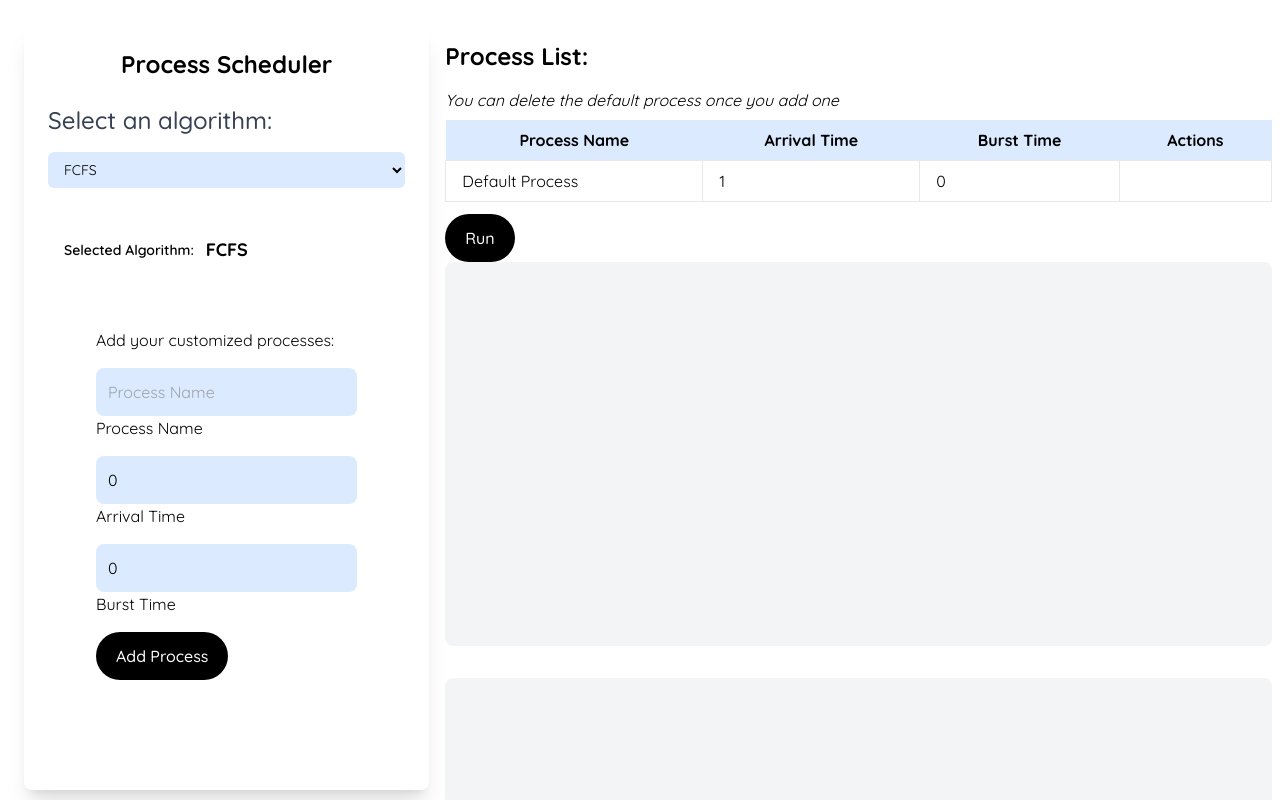
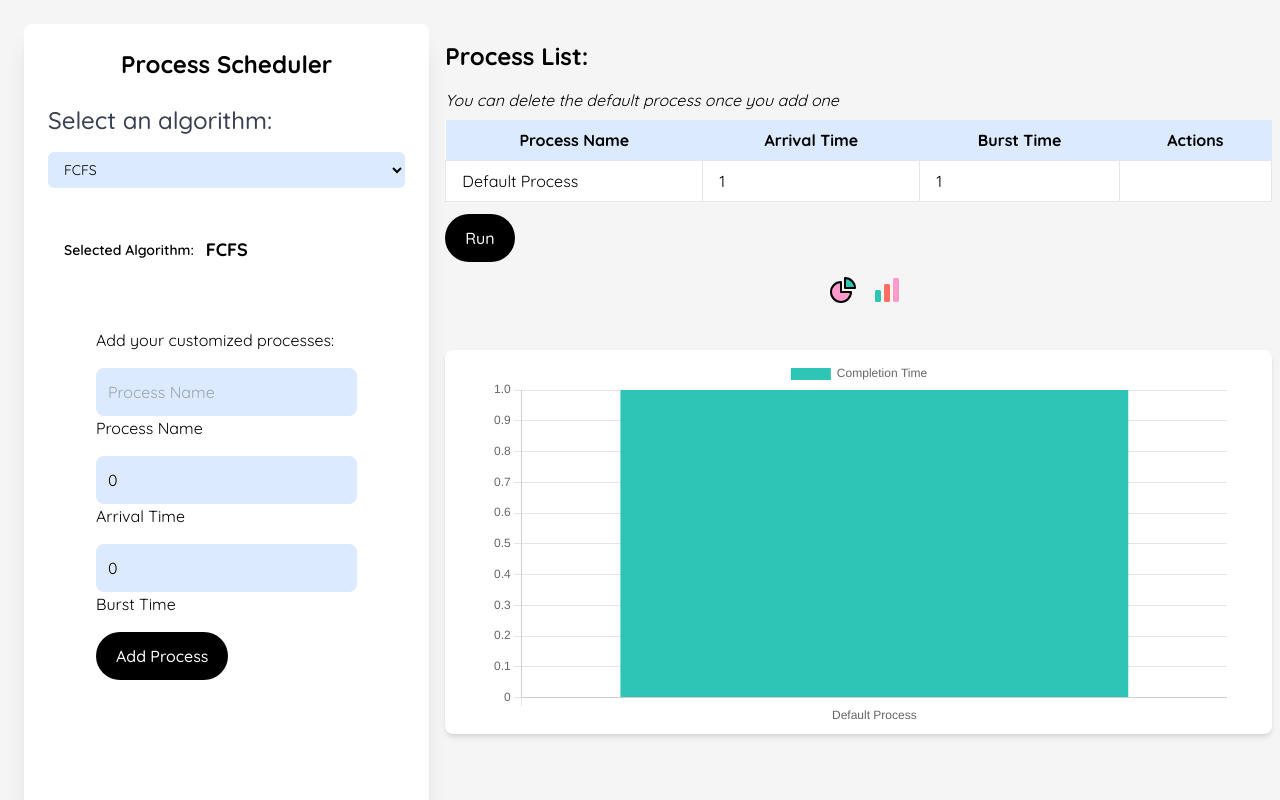
Before and after one commit to bhuwan9898/Process-Scheduling-Algorithms, a React (Vite) app: page / in a window 1280 px wide. Both pictures are taken after a click on the button "Run". Shown: the top 800 px of the page. Built offline with nearby package versions, Linux system fonts and the light colour scheme.

Commit message:
bar chart and pie chart display works

```diff
--- a/src/algorithms/schedulingAlgotrithms.js
+++ b/src/algorithms/schedulingAlgotrithms.js
@@ -1,30 +1,32 @@
-// schedulingAlgorithms.js
-
 export function fcfs(processList) {
     // Sort processes based on arrival time
-  processList.sort((a, b) => a.arrivalTime - b.arrivalTime);
+    processList.sort((a, b) => Number(a.arrivalTime) - Number(b.arrivalTime)); // Ensure arrivalTime is a number
 
     let currentTime = 0; // Tracks the current time
     const result = [];
 
     for (const process of processList) {
+      // Convert burstTime and arrivalTime to numbers
+      const burstTime = Number(process.burstTime);
+      const arrivalTime = Number(process.arrivalTime);
+
       // Calculate the completion time
-    const completionTime = currentTime + process.burstTime;
+      const completionTime = currentTime + burstTime; // Ensure addition is done with numbers
 
       // Calculate waiting time
-    const waitingTime = currentTime - process.arrivalTime;
+      const waitingTime = currentTime - arrivalTime;
 
       // Calculate turnaround time
-    const turnaroundTime = completionTime - process.arrivalTime;
+      const turnaroundTime = completionTime - arrivalTime;
 
       // Add results for the current process
       result.push({
         processName: process.processName,
-      arrivalTime: process.arrivalTime,
-      burstTime: process.burstTime,
-      completionTime,
-      waitingTime,
-      turnaroundTime,
+        arrivalTime: arrivalTime,
+        burstTime: burstTime,
+        completionTime: completionTime,
+        waitingTime: waitingTime,
+        turnAroundTime: turnaroundTime,
       });
 
       // Update current time
@@ -33,11 +35,11 @@ export function fcfs(processList) {
 
     return result; // Return the results array
   }
-// schedulingAlgorithms.js
 
-export function stf(processList) {
+
+export function sjf(processList) {
   // Sort processes based on burst time
-  processList.sort((a, b) => a.burstTime - b.burstTime);
+  processList.sort((a, b) => Number(a.burstTime) - Number(b.burstTime));
 
   let currentTime = 0; // Tracks the current time
   const result = [];
@@ -45,7 +47,7 @@ export function stf(processList) {
   for (const process of processList) {
     // Check if the process has arrived before the current time
     if (process.arrivalTime > currentTime) {
-      currentTime = process.arrivalTime; // Move current time forward if the process hasn't arrived yet
+      currentTime = Number(process.arrivalTime); // Move current time forward if the process hasn't arrived yet
     }
 
     // Calculate the completion time
@@ -60,11 +62,11 @@ export function stf(processList) {
     // Add results for the current process
     result.push({
         processName: process.processName,
-      arrivalTime: process.arrivalTime,
-      burstTime: process.burstTime,
-      completionTime,
-      waitingTime,
-      turnaroundTime,
+        arrivalTime: arrivalTime,
+        burstTime: burstTime,
+        completionTime: completionTime,
+        waitingTime: waitingTime,
+        turnAroundTime: turnaroundTime,
       });
 
     // Update current time
--- a/src/components/GanttCharts.jsx
+++ b/src/components/GanttCharts.jsx
@@ -1,11 +1,143 @@
-import React from "react";
-import {Chart as ChartJS} from "chart.js/auto";
-import {Bar, Doughnut, Line} from "react-chartjs-2";
-function GanttCharts() {
+import { useState } from "react";
+import { Chart as ChartJS } from "chart.js/auto";
+import { Bar, Doughnut, Line } from "react-chartjs-2";
+function GanttCharts(props) {
+  const [showPieChart, setShowPieChart] = useState(false);
+  let graphData = props.graphData;
+  console.log(graphData);
   return (
-    <div className="grid grid-cols-1 gap-4  lg:gap-8">
-      <div className="h-96 rounded-lg bg-gray-100"></div>
-      <div className="h-32 rounded-lg bg-gray-100"></div>
+    <div className="grid grid-cols-1  justify-items-center gap-4  lg:gap-8">
+      <div>
+        <button
+          onClick={() => {
+            setShowPieChart(true);
+          }}
+          className="p-3 items-center"
+        >
+          <svg
+            xmlns="http://www.w3.org/2000/svg"
+            fill="none"
+            viewBox="0 0 24 24"
+            strokeWidth={1.5}
+            stroke="currentColor"
+            className="size-8"
+          >
+            <path
+              strokeLinecap="round"
+              strokeLinejoin="round"
+              d="M10.5 6a7.5 7.5 0 1 0 7.5 7.5h-7.5V6Z"
+              fill="#ff9bcb"
+            />
+            <path
+              strokeLinecap="round"
+              strokeLinejoin="round"
+              d="M13.5 10.5H21A7.5 7.5 0 0 0 13.5 3v7.5Z"
+              fill="#2ec4b6"
+            />
+          </svg>
+        </button>
+        <button
+          onClick={() => {
+            setShowPieChart(false);
+          }}
+        >
+          <svg
+            xmlns="http://www.w3.org/2000/svg"
+            fill="none"
+            viewBox="0 0 24 24"
+            strokeWidth={1.5}
+            className="size-8"
+          >
+            <path
+              strokeLinecap="round"
+              strokeLinejoin="round"
+              d="M3 13.125C3 12.504 3.504 12 4.125 12h2.25c.621 0 1.125.504 1.125 1.125v6.75C7.5 20.496 6.996 21 6.375 21h-2.25A1.125 1.125 0 0 1 3 19.875v-6.75Z"
+              fill="#2ec4b6" // Color for the first bar
+            />
+            <path
+              strokeLinecap="round"
+              strokeLinejoin="round"
+              d="M9.75 8.625c0-.621.504-1.125 1.125-1.125h2.25c.621 0 1.125.504 1.125 1.125v11.25c0 .621-.504 1.125-1.125 1.125h-2.25a1.125 1.125 0 0 1-1.125-1.125V8.625Z"
+              fill="#ff6f61" // Color for the second bar
+            />
+            <path
+              strokeLinecap="round"
+              strokeLinejoin="round"
+              d="M16.5 4.125c0-.621.504-1.125 1.125-1.125h2.25C20.496 3 21 3.504 21 4.125v15.75c0 .621-.504 1.125-1.125 1.125h-2.25a1.125 1.125 0 0 1-1.125-1.125V4.125Z"
+              fill="#ff9bcb" // Color for the third bar
+            />
+          </svg>
+        </button>
+      </div>
+
+      <div className=" grid justify-items-center h-96 w-full rounded-lg shadow-md bg-white p-2 ml-">
+        {!showPieChart && (
+          <Bar
+            data={{
+              labels: graphData.map((data) => data.processName),
+              datasets: [
+                {
+                  label: "Completion Time",
+                  data: graphData.map((data) => data.completionTime),
+                  backgroundColor: [
+                    "#2ec4b6",
+                    "#ff6f61",
+                    "#f77f00",
+                    "#ff9bcb",
+                    "#cdb4db",
+                    "#f4a261",
+
+                    // Neutrals
+                    "#333333",
+                    "#8d99ae",
+                    "#f7f7f7",
+                    "#b0b0b0",
+
+                    // Accent Colors
+                    "#3a86ff",
+                    "#80ed99",
+                    "#ff595e",
+                  ],
+                },
+              ],
+            }}
+          />
+        )}
+        {showPieChart && (
+          <Doughnut
+            data={{
+              labels: graphData.map((data) => data.processName),
+              datasets: [
+                {
+                  label: "Completion Time",
+                  data: graphData.map((data) => data.completionTime),
+                  backgroundColor: [
+                    "#2ec4b6",
+                    "#ff6f61",
+                    "#f77f00",
+                    "#ff9bcb",
+                    "#cdb4db",
+                    "#f4a261",
+
+                    // Neutrals
+                    "#333333",
+                    "#8d99ae",
+                    "#f7f7f7",
+                    "#b0b0b0",
+
+                    // Accent Colors
+                    "#3a86ff",
+                    "#80ed99",
+                    "#ff595e",
+                  ],
+                },
+              ],
+            }}
+          />
+        )}
+      </div>
+
+      <div className="h-96 rounded-lg shadow-md bg-white"></div>
     </div>
   );
 }
--- a/src/components/ProcessScheduler.jsx
+++ b/src/components/ProcessScheduler.jsx
@@ -1,11 +1,21 @@
 import React, { useState } from "react";
-import { fcfs } from "../algorithms/schedulingAlgotrithms";
+import { fcfs, sjf } from "../algorithms/schedulingAlgotrithms";
 import GanttCharts from "./GanttCharts";
+
 const ProcessScheduler = () => {
   const [selectedProcessList, setSelectedProcessList] = useState([
-    { processName: "Default Process", arrivalTime: 1, burstTime: 0 },
+    {
+      processName: "Default Process",
+      arrivalTime: 1,
+      burstTime: 1,
+      completionTime: 1,
+      waitingTime: 1,
+      turnAroundTime: 1,
+    },
   ]);
   const [selectedAlgorithm, setSelectedAlgorithm] = useState("FCFS");
+  const [runClicked, setRunClicked] = useState(false);
+  const [graphData, setGraphData] = useState(null);
   const [formValues, setFormValues] = useState({
     processName: "",
     arrivalTime: 0,
@@ -50,12 +60,27 @@ const ProcessScheduler = () => {
     setSelectedProcessList(updatedAlgorithms);
   };
   const handleRunButton = () => {
-    console.log(fcfs(selectedProcessList));
+    let data;
+    switch (selectedAlgorithm) {
+      case "FCFS":
+        data = fcfs(selectedProcessList);
+        break;
+      case "SJF":
+        data = sjf(selectedProcessList);
+        break;
+      // Other functions accordingly...
+      default:
+        console.error("Unknown algorithm selected");
+        return;
+    }
+    setGraphData(data);
+    setRunClicked(true);
   };
+
   return (
     <>
       <div className="grid grid-cols-1 gap-4 lg:grid-cols-3 lg:gap-8">
-        <div className="rounded-lg shadow-xl p-6 m-6 w-full max-w-3xl">
+        <div className="rounded-lg shadow-xl p-6 m-6 w-full max-w-3xl bg-white">
           <h3 className="text-2xl font-bold mb-6 text-center">
             Process Scheduler
           </h3>
@@ -200,8 +225,8 @@ const ProcessScheduler = () => {
           >
             Run
           </button>
-          {/* show the gnatt chart */}
-          <GanttCharts />
+          {/* show the gnatt chart when the run button is clicked*/}
+          {runClicked && <GanttCharts graphData={graphData} />}
         </div>
       </div>
     </>
--- a/src/index.css
+++ b/src/index.css
@@ -9,7 +9,7 @@
   font-family: "Quicksand";
 }
 body {
-  background-color: white;
+  background-color: white-smoke;
   margin: 0;
   font-family: -apple-system, BlinkMacSystemFont, 'Segoe UI', 'Roboto', 'Oxygen',
     'Ubuntu', 'Cantarell', 'Fira Sans', 'Droid Sans', 'Helvetica Neue',
```
Lines whose indentation alone changed are shown as unchanged.
